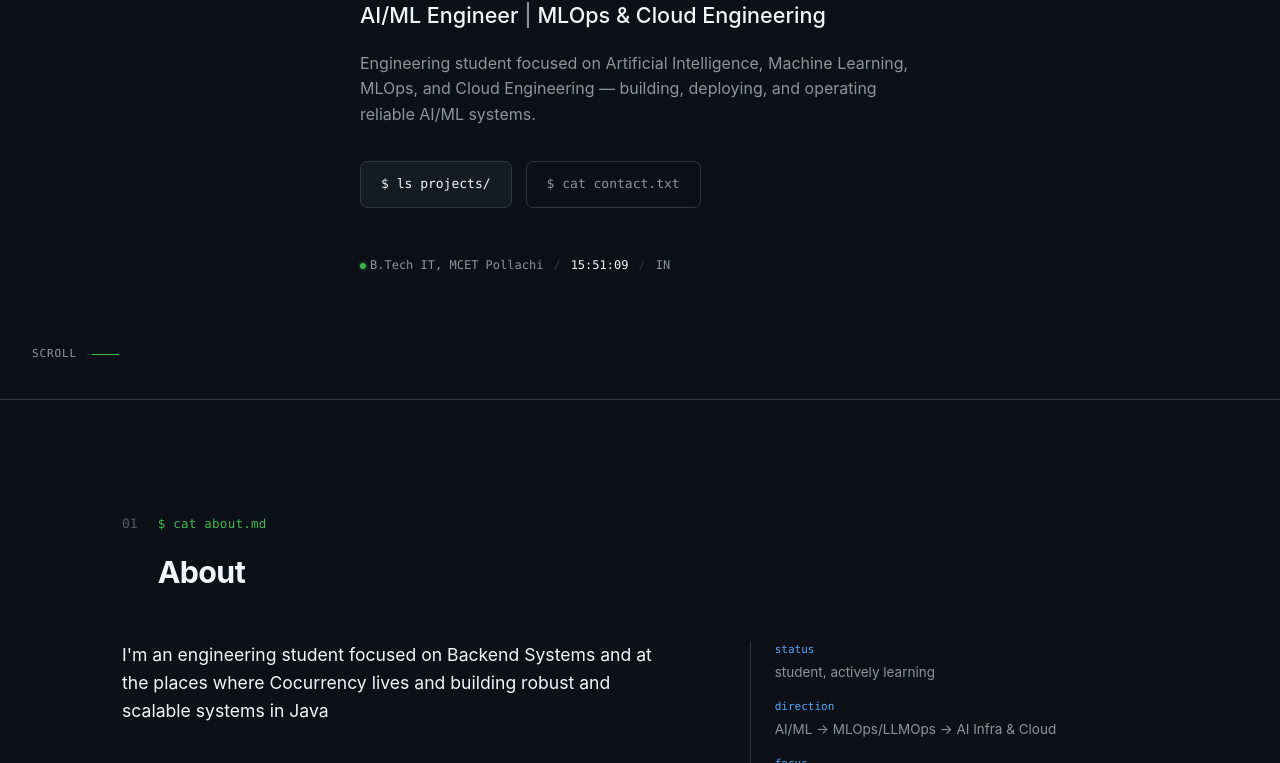
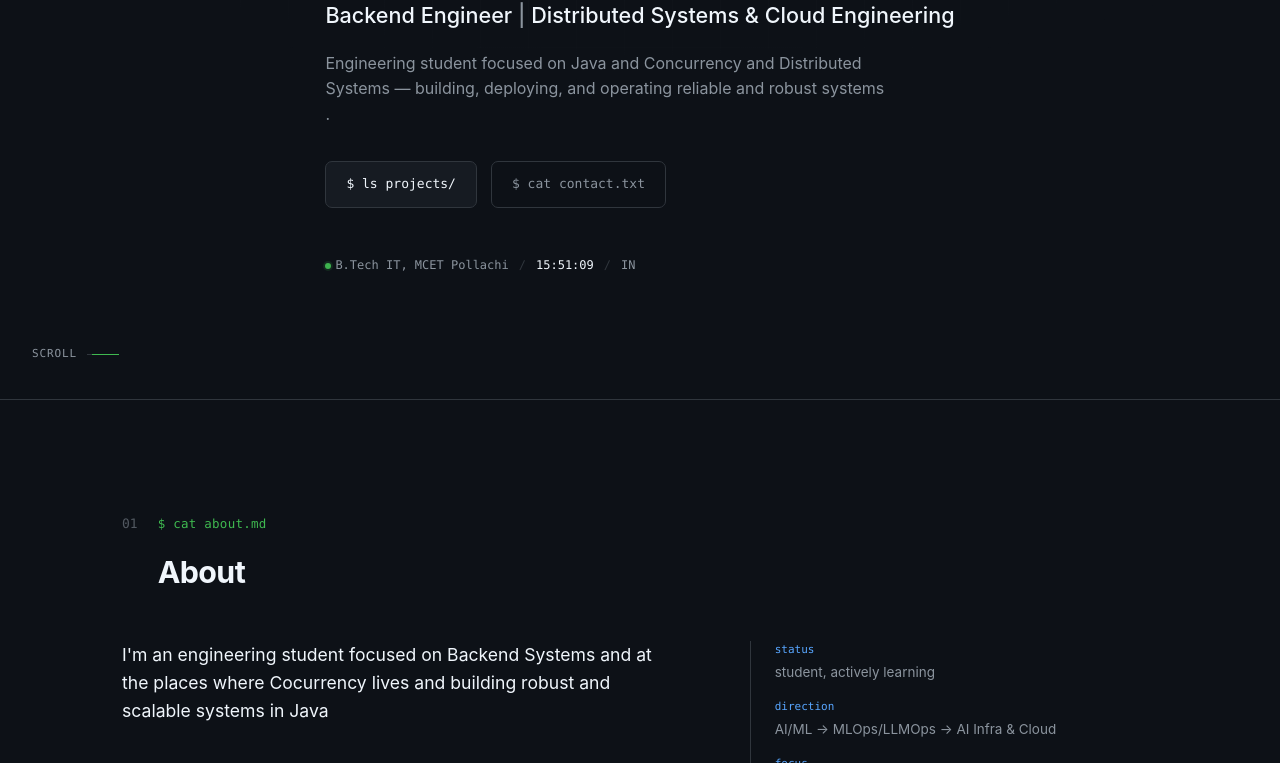
Before and after one commit to Pranav-125/Portfolio, a plain HTML site: page index.html in a window 1280 px wide. Shown: the part 337-1100 px from the top of the page. Drawn offline with Linux system fonts and the light colour scheme.

Commit message:
Update index.html

```diff
--- a/index.html
+++ b/index.html
@@ -40,8 +40,8 @@
     <div class="container">
       <div class="terminal-tag">$ whoami</div>
       <h1 class="hero-name">Pranav K<span class="cursor">▌</span></h1>
-      <p class="hero-title">AI/ML Engineer <span class="dim">|</span> MLOps &amp; Cloud Engineering</p>
-      <p class="hero-desc">Engineering student focused on Artificial Intelligence, Machine Learning, MLOps, and Cloud Engineering — building, deploying, and operating reliable AI/ML systems.</p>
+      <p class="hero-title">Backend Engineer <span class="dim">|</span> Distributed Systems &amp; Cloud Engineering</p>
+      <p class="hero-desc">Engineering student focused on Java and Concurrency and Distributed Systems — building, deploying, and operating reliable and robust systems .</p>
       <div class="hero-actions">
         <a href="#projects" class="btn btn-primary">$ ls projects/</a>
         <a href="#contact" class="btn btn-ghost">$ cat contact.txt</a>
```
